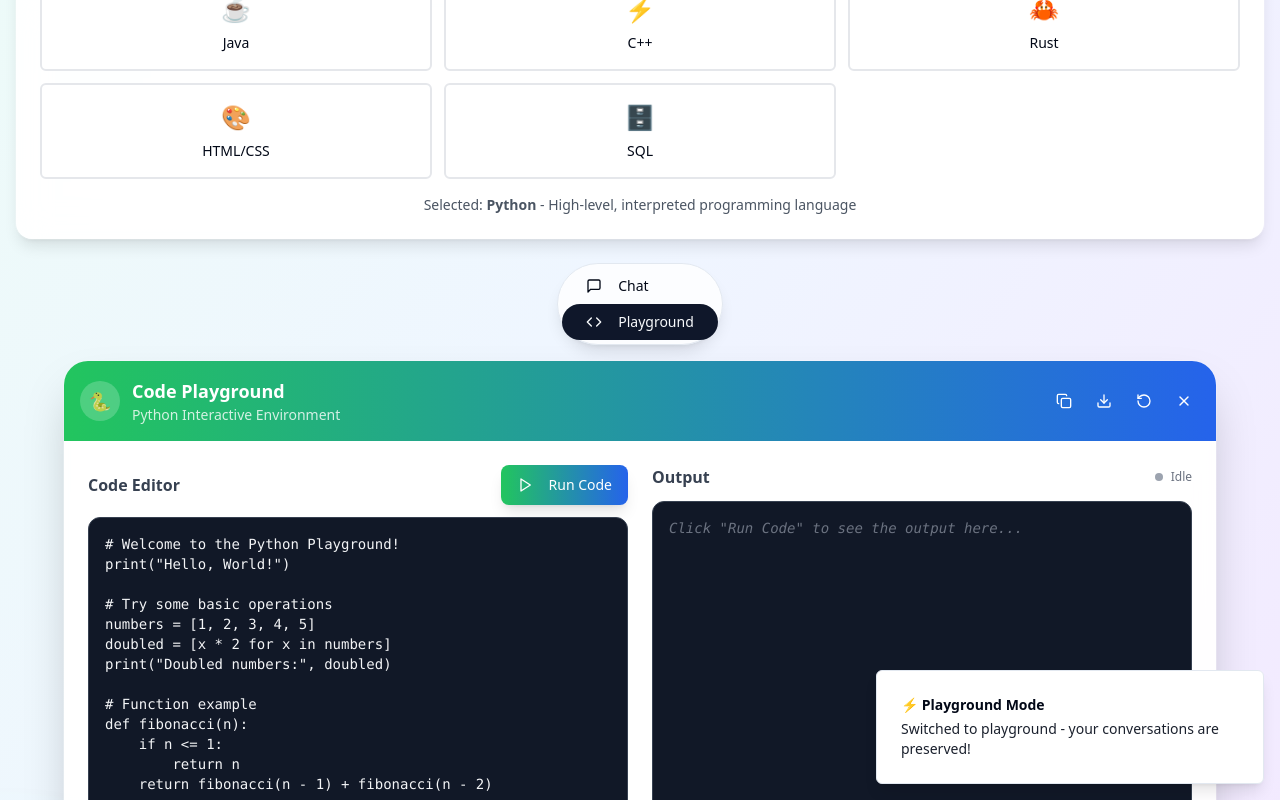
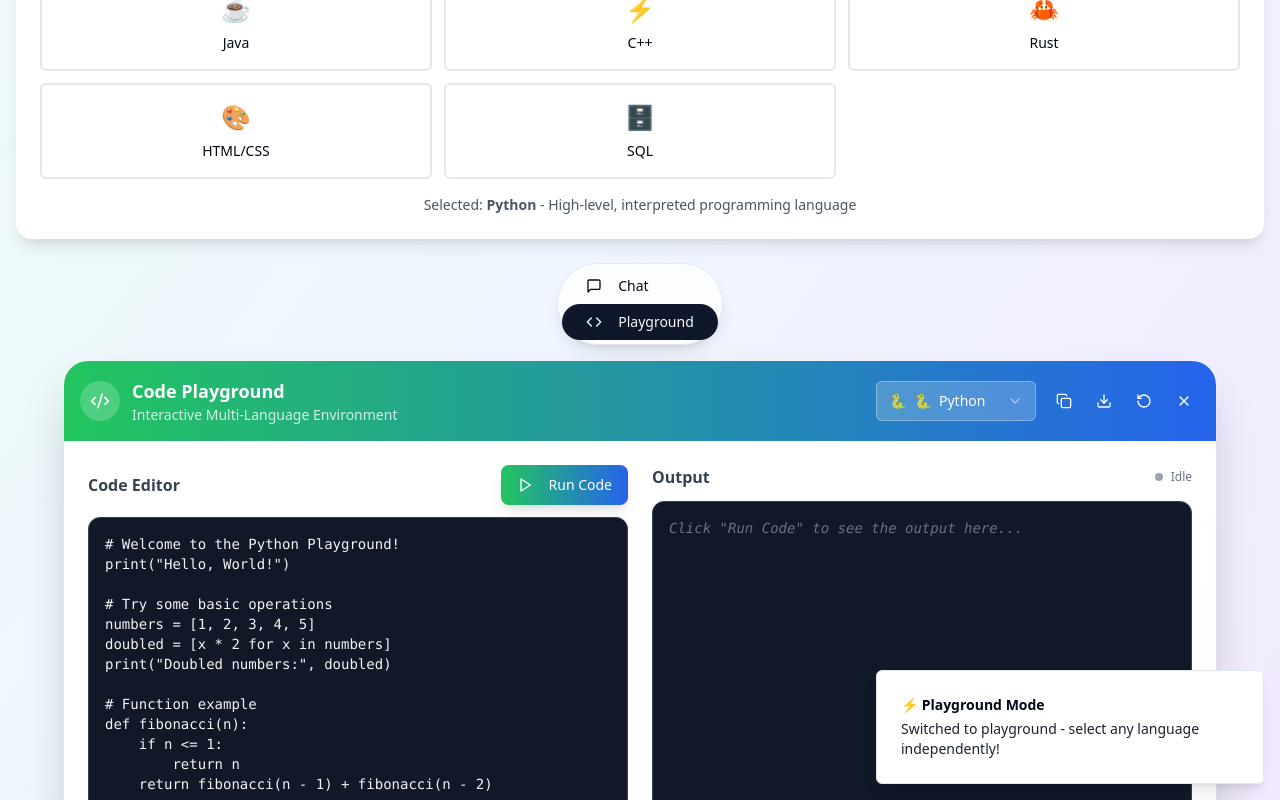
Before and after one commit to MaxLangsam/AI_Code_Mentor, a React (Vite) app: page / in a window 1280 px wide. Both pictures are taken after a click on the button 871 px from the left and 1053 px from the top of the page. Shown: the part 653-1453 px from the top of the page. Built offline with nearby package versions, Linux system fonts and the light colour scheme.

Commit message:
Separate playground from chats
Allow different languages in playground independently.

```diff
--- a/src/components/ChatInterface.tsx
+++ b/src/components/ChatInterface.tsx
@@ -1,4 +1,3 @@
-
 import React, { useState, useEffect } from 'react';
 import { Card } from '@/components/ui/card';
 import { Button } from '@/components/ui/button';
@@ -55,7 +54,7 @@ ${selectedLanguage.icon} **Clean, well-structured code writing**
 💾 **Conversation history** to save and reload sessions
 ⚙️ **Customizable settings** for themes, fonts, and preferences
 🔄 **Code execution** for JavaScript and Python (enable in settings)
-🔀 **Switch between chat and playground** - your conversations are always saved!
+🔀 **Independent code playground** - switch languages freely in playground mode!
 
 What ${selectedLanguage.name} challenge would you like to tackle today? Whether you're a beginner or an expert, I'm ready to help! ✨`,
       isUser: false,
@@ -174,7 +173,9 @@ What ${selectedLanguage.name} challenge would you like to tackle today? Whether
     setCurrentView(view);
     toast({
       title: view === 'chat' ? "💬 Chat Mode" : "⚡ Playground Mode",
-      description: `Switched to ${view} - your conversations are preserved!`,
+      description: view === 'chat'
+        ? "Switched to chat - your conversations are preserved!"
+        : "Switched to playground - select any language independently!",
     });
   };
 
@@ -238,7 +239,7 @@ What ${selectedLanguage.name} challenge would you like to tackle today? Whether
         </Card>
       ) : (
         <CodePlayground
-          selectedLanguage={selectedLanguage}
+          initialLanguage={selectedLanguage}
           onClose={() => handleViewSwitch('chat')}
         />
       )}
--- a/src/components/CodePlayground.tsx
+++ b/src/components/CodePlayground.tsx
@@ -2,18 +2,22 @@ import React, { useState } from 'react';
 import { Button } from '@/components/ui/button';
 import { Card } from '@/components/ui/card';
 import { Textarea } from '@/components/ui/textarea';
-import { Play, Copy, Download, RotateCcw, X } from 'lucide-react';
+import { Select, SelectContent, SelectItem, SelectTrigger, SelectValue } from '@/components/ui/select';
+import { Play, Copy, Download, RotateCcw, X, Code2 } from 'lucide-react';
 import { toast } from '@/hooks/use-toast';
 import { useUserPreferences } from '../contexts/UserPreferencesContext';
-import { ProgrammingLanguage } from '../types/languages';
+import { ProgrammingLanguage, PROGRAMMING_LANGUAGES } from '../types/languages';
 
 interface CodePlaygroundProps {
-  selectedLanguage: ProgrammingLanguage;
   onClose: () => void;
+  initialLanguage?: ProgrammingLanguage;
 }
 
-const CodePlayground: React.FC<CodePlaygroundProps> = ({ selectedLanguage, onClose }) => {
+const CodePlayground: React.FC<CodePlaygroundProps> = ({ onClose, initialLanguage }) => {
   const { preferences } = useUserPreferences();
+  const [selectedLanguage, setSelectedLanguage] = useState<ProgrammingLanguage>(
+    initialLanguage || PROGRAMMING_LANGUAGES[0]
+  );
   const [code, setCode] = useState(getDefaultCode(selectedLanguage.name));
   const [output, setOutput] = useState('');
   const [isExecuting, setIsExecuting] = useState(false);
@@ -85,6 +89,19 @@ public class Main {
 console.log("Hello, World!");`;
     }
   }
+
+  const handleLanguageChange = (languageName: string) => {
+    const newLanguage = PROGRAMMING_LANGUAGES.find(lang => lang.name === languageName);
+    if (newLanguage) {
+      setSelectedLanguage(newLanguage);
+      setCode(getDefaultCode(newLanguage.name));
+      setOutput('');
+      toast({
+        title: `🔄 Language Changed`,
+        description: `Switched to ${newLanguage.name}. Code template updated.`,
+      });
+    }
+  };
 
   const handleExecuteCode = async () => {
     if (!preferences.enableCodeExecution) {
@@ -372,13 +389,34 @@ console.log("Hello, World!");`;
         <div className="flex items-center justify-between text-white">
           <div className="flex items-center space-x-3">
             <div className="w-10 h-10 bg-white/20 rounded-full flex items-center justify-center">
-              <span className="text-lg">{selectedLanguage.icon}</span>
+              <Code2 className="w-5 h-5" />
             </div>
             <div>
               <h2 className="font-bold text-lg">Code Playground</h2>
-              <p className="text-sm text-white/80">{selectedLanguage.name} Interactive Environment</p>
+              <p className="text-sm text-white/80">Interactive Multi-Language Environment</p>
             </div>
           </div>
+          <div className="flex items-center space-x-3">
+            {/* Language Selector */}
+            <Select value={selectedLanguage.name} onValueChange={handleLanguageChange}>
+              <SelectTrigger className="w-40 bg-white/20 border-white/30 text-white focus:ring-white/50">
+                <div className="flex items-center space-x-2">
+                  <span>{selectedLanguage.icon}</span>
+                  <SelectValue />
+                </div>
+              </SelectTrigger>
+              <SelectContent>
+                {PROGRAMMING_LANGUAGES.map((lang) => (
+                  <SelectItem key={lang.name} value={lang.name}>
+                    <div className="flex items-center space-x-2">
+                      <span>{lang.icon}</span>
+                      <span>{lang.name}</span>
+                    </div>
+                  </SelectItem>
+                ))}
+              </SelectContent>
+            </Select>
+
             <div className="flex items-center space-x-2">
               <Button
                 variant="ghost"
@@ -416,6 +454,7 @@ console.log("Hello, World!");`;
               >
                 <X className="w-4 h-4" />
               </Button>
+            </div>
           </div>
         </div>
       </div>
```
Lines whose indentation alone changed are shown as unchanged.
